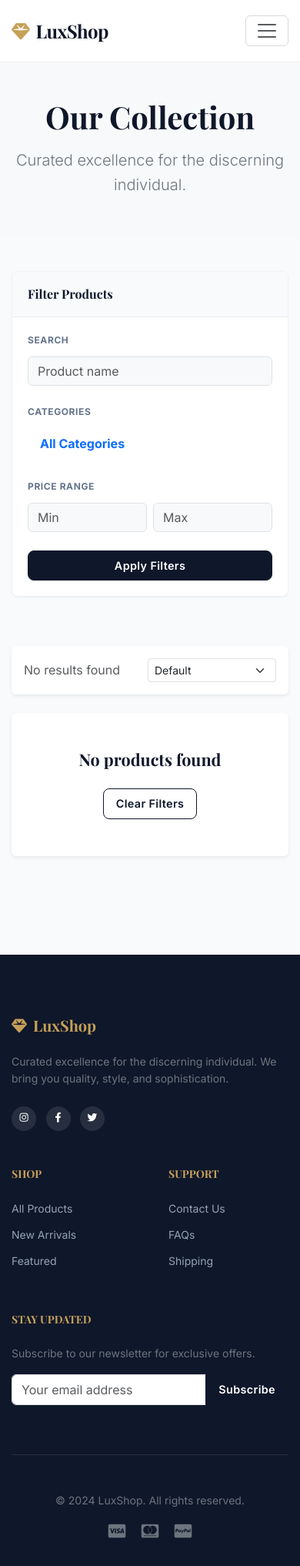
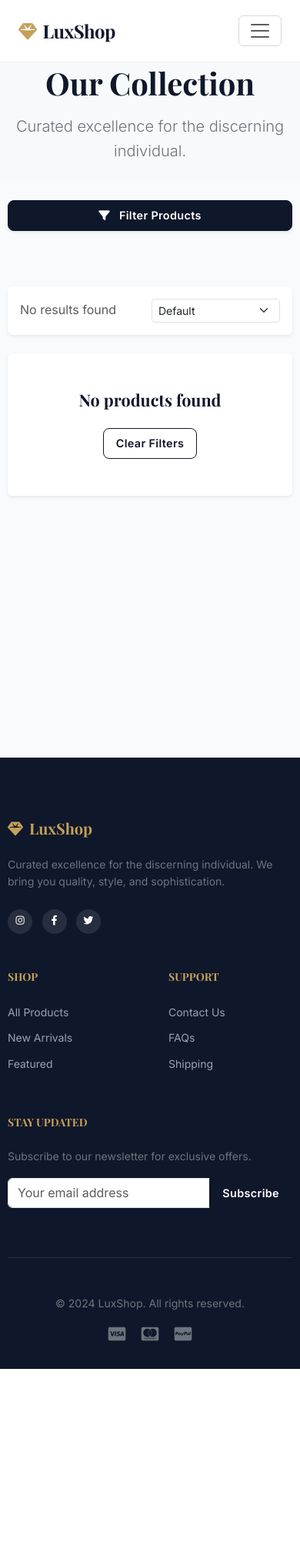
Before and after one commit to mdzihad42/personal-e-commarce-website, a Django app: template ecommarce/myapp/templates/shop.html in a window 390 px wide. Shown: the whole page at 77% size. After the commit the page ends 1778 px from the top, so only its background shows below. Run offline with Django 3.2, Linux system fonts and the light colour scheme; the template is opened without the code that fills it, so the values that code supplies are empty.

Commit message:
Update responsive design: Full width navbar and mobile optimizations

```diff
--- a/ecommarce/ecommarce/settings.py
+++ b/ecommarce/ecommarce/settings.py
@@ -24,8 +24,7 @@ BASE_DIR = Path(__file__).resolve().parent.parent
 SECRET_KEY = 'django-insecure-7vk#2n+i&sms0(wu3khkfs@7h(q!e!mwl4y(7@f9pztffgnqpb'
 
 # SECURITY WARNING: don't run with debug turned on in production!
-DEBUG = True
-
+DEBUG = False
 ALLOWED_HOSTS = ["*"]
 
 
--- a/ecommarce/myapp/static/css/style.css
+++ b/ecommarce/myapp/static/css/style.css
@@ -31,13 +31,13 @@
     --radius-xl: 1.5rem;
 }
 
+html,
 body {
     font-family: 'Inter', sans-serif;
     color: var(--text-main);
     background-color: var(--bg-body);
     line-height: 1.6;
     overflow-x: hidden;
-    width: 100%;
     margin: 0;
     padding: 0;
 }
@@ -664,40 +664,35 @@ footer a:hover {
     }
 }
 
-/* Ensure full width on all devices */
-.container {
-    width: 100%;
-    max-width: 100%;
-    padding-left: 15px;
-    padding-right: 15px;
+/* Spacer for fixed navbar */
+.navbar-spacer {
+    height: 80px;
 }
 
-@media (min-width: 576px) {
-    .container {
-        max-width: 540px;
+@media (max-width: 992px) {
+    .navbar-spacer {
+        height: 70px;
     }
 }
 
-@media (min-width: 768px) {
+/* Container handling optimized for mobile */
+@media (max-width: 576px) {
     .container {
-        max-width: 720px;
+        padding-left: 10px;
+        /* Maximize width on small screens */
+        padding-right: 10px;
+    }
+
+    .navbar-spacer {
+        height: 60px;
     }
 }
 
 @media (min-width: 992px) {
-    .container {
-        max-width: 960px;
+    .sticky-lg-top {
+        position: -webkit-sticky;
+        position: sticky;
+        top: 100px;
+        z-index: 1020;
     }
 }
-
-@media (min-width: 1200px) {
-    .container {
-        max-width: 1140px;
-    }
-}
-
-@media (min-width: 1400px) {
-    .container {
-        max-width: 1320px;
-    }
-}
--- a/ecommarce/myapp/templates/admin/categories.html
+++ b/ecommarce/myapp/templates/admin/categories.html
@@ -8,7 +8,7 @@
     <!-- Header -->
     <div class="bg-white border-bottom py-4 mb-4 shadow-sm">
         <div class="container-fluid px-lg-5">
-            <div class="d-flex justify-content-between align-items-center">
+            <div class="d-flex justify-content-between align-items-center flex-wrap gap-3">
                 <div>
                     <h1 class="h3 fw-bold font-playfair mb-1">Categories</h1>
                     <p class="text-secondary mb-0">Manage product categories</p>
--- a/ecommarce/myapp/templates/base.html
+++ b/ecommarce/myapp/templates/base.html
@@ -18,7 +18,7 @@
 
     <!-- Navbar -->
     <nav class="navbar navbar-expand-lg fixed-top">
-        <div class="container">
+        <div class="container-fluid px-4 px-lg-5">
             <a class="navbar-brand" href="{% url 'home' %}">
                 <i class="fas fa-gem me-2"></i>LuxShop
             </a>
@@ -100,7 +100,7 @@
     </nav>
 
     <!-- Spacer for fixed navbar -->
-    <div style="height: 80px;"></div>
+    <div class="navbar-spacer"></div>
 
     <!-- Messages -->
     {% if messages %}
--- a/ecommarce/myapp/templates/shop.html
+++ b/ecommarce/myapp/templates/shop.html
@@ -6,7 +6,7 @@
 {% block content %}
 
 <!-- Page Header -->
-<div class="bg-light py-5 mb-5">
+<div class="bg-light py-4 py-lg-5 mb-4 mb-lg-5">
     <div class="container text-center">
         <h1 class="display-5 fw-bold mb-3 fade-in">Our Collection</h1>
         <p class="lead text-secondary mb-0 fade-in" style="animation-delay: 0.1s;">
@@ -20,9 +20,25 @@
 
         <!-- Sidebar -->
         <div class="col-lg-3 mb-5">
-            <div class="sidebar-card sticky-top" style="top:100px;">
-                <div class="sidebar-header">Filter Products</div>
-                <div class="sidebar-body">
+            <!-- Mobile Filter Toggle -->
+            <button class="btn btn-primary w-100 mb-4 d-lg-none shadow-sm" type="button" data-bs-toggle="offcanvas"
+                data-bs-target="#filterSidebar">
+                <i class="fas fa-filter me-2"></i> Filter Products
+            </button>
+
+            <!-- Sidebar (Offcanvas on mobile, Sticky on Desktop) -->
+            <div class="sidebar-card offcanvas-lg offcanvas-start sticky-lg-top" tabindex="-1" id="filterSidebar"
+                aria-labelledby="filterSidebarLabel">
+                <div class="offcanvas-header border-bottom bg-light">
+                    <h5 class="offcanvas-title fw-bold" id="filterSidebarLabel">Filter Products</h5>
+                    <button type="button" class="btn-close" data-bs-dismiss="offcanvas"
+                        data-bs-target="#filterSidebar"></button>
+                </div>
+
+                <!-- Desktop Header -->
+                <div class="sidebar-header d-none d-lg-block">Filter Products</div>
+
+                <div class="sidebar-body offcanvas-body d-block">
                     <form method="get" action="{% url 'shop' %}">
 
                         <!-- Search -->
@@ -97,7 +113,7 @@
                     <input type="hidden" name="max_price" value="{{ max_price }}">
 
                     <select name="sort" class="form-select form-select-sm" onchange="this.form.submit()">
-                        <option value="name" {% if sort_by  == 'name' %}selected{% endif %}>Default</option>
+                        <option value="name" {% if sort_by == 'name' %}selected{% endif %}>Default</option>
                         <option value="price_low" {% if sort_by == 'price_low' %}selected{% endif %}>
                             Price: Low to High
                         </option>
@@ -112,9 +128,9 @@
             </div>
 
             {% if page_obj.paginator.count > 0 %}
-            <div class="row g-4">
+            <div class="row g-3 g-lg-4">
                 {% for product in page_obj %}
-                <div class="col-md-6 col-lg-4">
+                <div class="col-6 col-md-4 col-lg-4">
                     <div class="product-card h-100">
                         <div class="product-image">
                             <a href="{% url 'product_detail' product.id %}">
```
Also changed, not shown: ecommarce/db.sqlite3, 1 other file.
